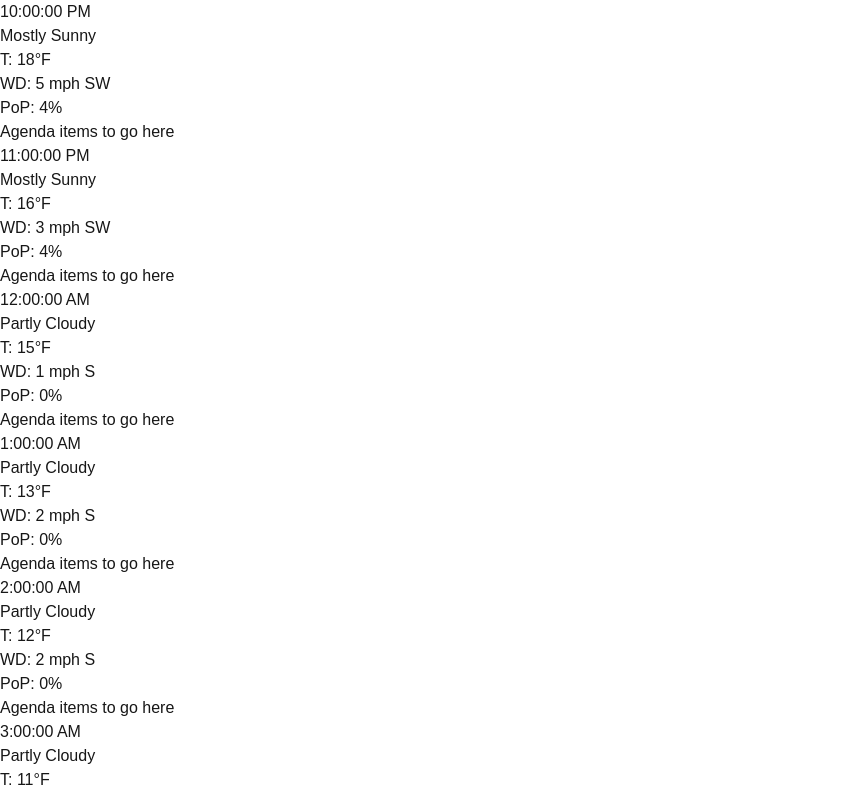
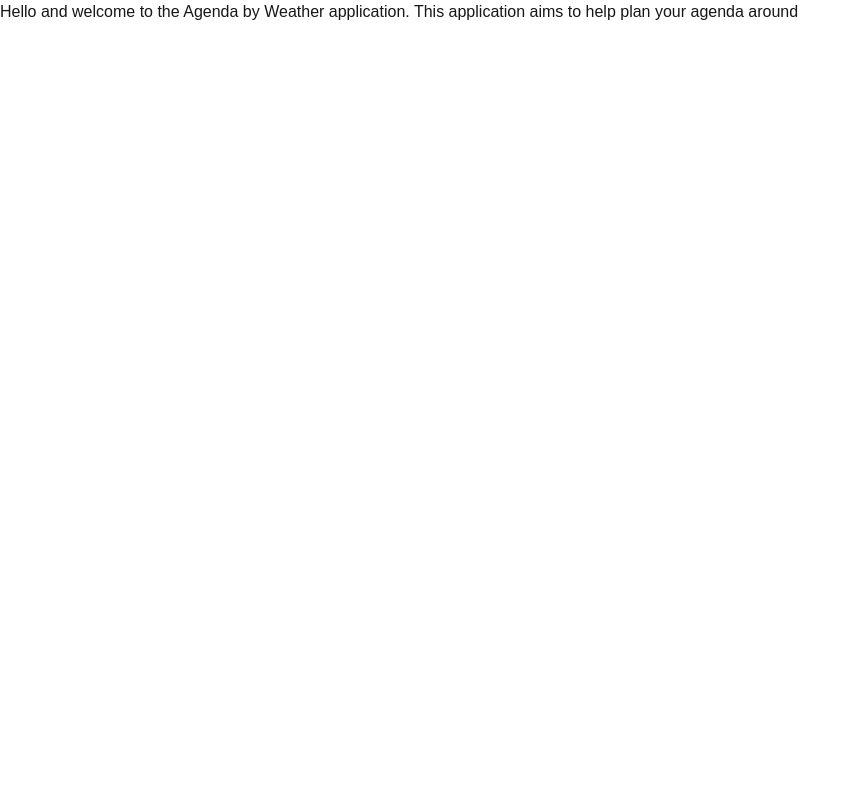
Before and after one commit to MaxDeChane/agenda-by-weather-frontend, a Next.js app: page / in a window 1280 px wide. Shown: the top 795 px of the page, without its empty margins (0-861 px from the left). Built offline with nearby package versions, Linux system fonts and the light colour scheme.

Commit message:
Add in type out prompt to request user info.
This will type out as if someone is typing the question out to the user.

```diff
--- a/src/components/hourly-view.tsx
+++ b/src/components/hourly-view.tsx
@@ -1,11 +1,14 @@
 import WeatherForecast from "@/domain/weather-forecast";
 import {JSX} from "react";
+import Agenda from "@/domain/agenda";
 
 export type HourlyViewInput = {
-    readonly forecastToDisplay: WeatherForecast;
+    readonly agenda: Agenda;
 }
 
-export default function HourlyView({forecastToDisplay}: HourlyViewInput) {
+export default function HourlyView({agenda}: HourlyViewInput) {
+
+    let forecastToDisplay = agenda.weatherForecast;
 
     let elementsToDisplay: JSX.Element[] = []
     if(forecastToDisplay && forecastToDisplay.properties && forecastToDisplay.properties.periods) {
--- /dev/null
+++ b/src/components/user-info-view.tsx
@@ -0,0 +1,29 @@
+import {useEffect, useRef, useState} from "react";
+
+const WELCOME_MESSAGE = `Hello and welcome to the Agenda by Weather application. This application aims to help plan your agenda around the weather.
+To do that, the application will need to know the location to collect the weather data from. For this please enter in an address that can be used to
+get the location data needed. This could be a your home address, address of your city hall, or some random address.
+Note: that the accuracy of the address will also determine the accuracy of your weather data.`
+
+export default function UserInfoView() {
+   const [messageToDisplay, setMessageToDisplay] = useState("");
+
+   // start at one since the first letter is consumed by default.
+   const welcomeMessageIndexRef = useRef(0);
+
+   useEffect(() => {
+
+       if(welcomeMessageIndexRef.current < WELCOME_MESSAGE.length) {
+           setTimeout(() => {
+               // Assign to local variable here so it doesn't get updated underneath before the message
+               // has time to update.
+               let currentMessageIndex = welcomeMessageIndexRef.current;
+               // Don't forget to update the welcome message index for the next pass.
+               ++welcomeMessageIndexRef.current
+               setMessageToDisplay((messageToDisplay) => messageToDisplay + WELCOME_MESSAGE[currentMessageIndex]);
+           }, 50);
+       }
+   })
+
+   return <h1>{messageToDisplay}</h1>
+}
--- a/src/dao/agenda-weather-dao.ts
+++ b/src/dao/agenda-weather-dao.ts
@@ -1,4 +1,5 @@
 import WeatherForecast from "@/domain/weather-forecast";
+import Agenda from "@/domain/agenda";
 
 export interface AgendaWeatherRequest {
     readonly url: string
@@ -16,9 +17,12 @@ export default class AgendaWeatherDao {
         return this._instance;
     }
 
-    makeInitialRequest(): WeatherForecast {
+    makeInitialRequest(): Agenda {
       // TODO Just return harcoded value for now
       return {
+        "latLon":"",
+          "defaultAgenda":true,
+          weatherForecast: {
             "@context": [
             "https://geojson.org/geojson-ld/geojson-context.jsonld",
             {
@@ -688,6 +692,7 @@ export default class AgendaWeatherDao {
                     "icon": "https://api.weather.gov/icons/land/day/bkn?size=small",
                     "shortForecast": "Partly Sunny",
                     "detailedForecast": ""
-                  }]}} as WeatherForecast
+                }]}}
+    } as Agenda
     }
 }
--- /dev/null
+++ b/src/domain/agenda.ts
@@ -0,0 +1,7 @@
+import WeatherForecast from "@/domain/weather-forecast";
+
+export default interface Agenda {
+    readonly latLon: string;
+    readonly defaultAgenda: boolean;
+    readonly weatherForecast: WeatherForecast;
+}
--- a/src/pages/index.tsx
+++ b/src/pages/index.tsx
@@ -4,6 +4,7 @@ import DateTimeService from "@/service/date-time-service";
 import WeatherForecast from "@/domain/weather-forecast";
 import HourlyView from "@/components/hourly-view";
 import AgendaWeatherDao from "@/dao/agenda-weather-dao";
+import UserInfoView from "@/components/user-info-view";
 
 const dateTimeService = DateTimeService.instance;
 const agendaWeatherDao = AgendaWeatherDao.instance;
@@ -11,11 +12,13 @@ const agendaWeatherDao = AgendaWeatherDao.instance;
 export default function Index() {
 
     const [currentDate, setCurrentDate] = useState(dateTimeService.roundDateDownToDay(new Date()));
-    const [forecastToDisplay, setForecastToDisplay] = useState(() => agendaWeatherDao.makeInitialRequest())
+    const [agenda, setAgenda] = useState(() => agendaWeatherDao.makeInitialRequest())
+
+    let componentToDisplay = (agenda.latLon) ? <HourlyView agenda={agenda} /> : <UserInfoView></UserInfoView>
 
     return (
         <div className="grid grid-flow-row min-h-screen divide-y font-[family-name:var(--font-geist-sans)]">
-            <HourlyView forecastToDisplay={forecastToDisplay} />
+            {componentToDisplay}
         </div>
     );
 }
```
Lines whose indentation alone changed are shown as unchanged.
